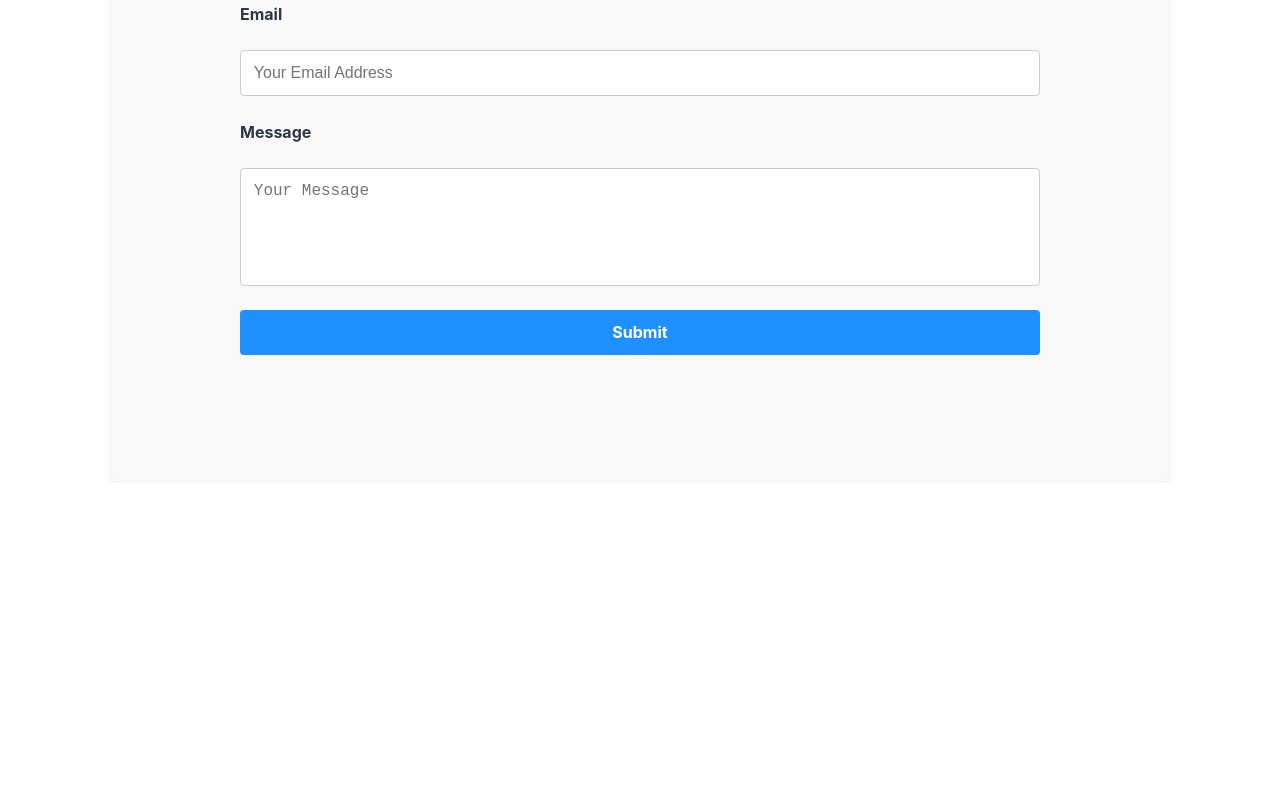
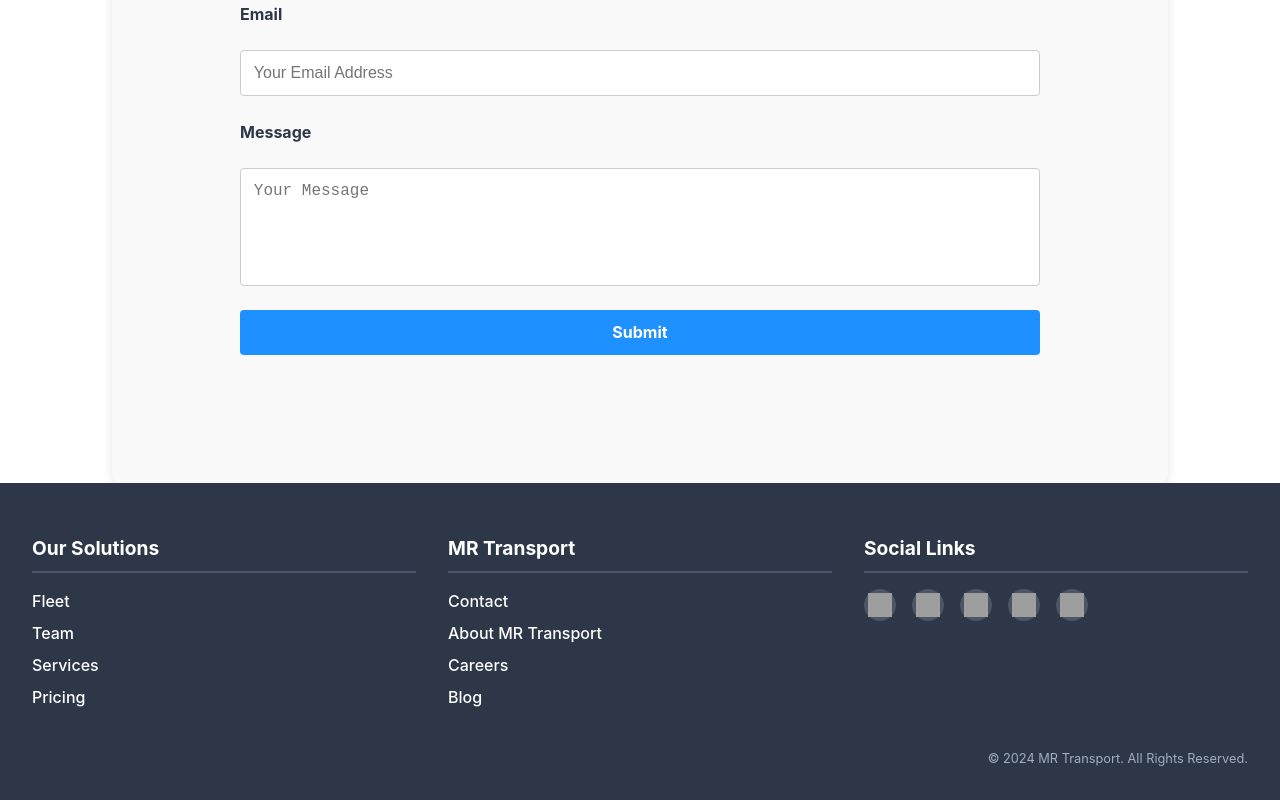
Before and after one commit to TimmosQuadros/MRTransport, a React (Vite) app: page /inquiry in a window 1280 px wide. Shown: the part 386-1186 px from the top of the page. Before the commit the page ends 869 px from the top, so only its background shows below. Built offline with nearby package versions, Linux system fonts and the light colour scheme; grey boxes are pictures that could not be loaded.

Commit message:
Added footer!

```diff
--- a/src/App.css
+++ b/src/App.css
@@ -289,3 +289,87 @@ body, html, #root {
 .submit-button:hover {
   background-color: #4682b4;
 }
+
+/* Footer */
+.footer {
+  background-color: #2d3748; /* Dark background */
+  color: #ffffff;
+  padding: 2rem;
+  margin-top: auto;
+  position: relative;
+}
+
+.footer__container {
+  display: flex;
+  justify-content: space-between;
+  align-items: flex-start;
+  gap: 2rem;
+  max-width: 1280px;
+  margin: 0 auto;
+}
+
+.footer__column {
+  flex: 1;
+}
+
+.footer__title {
+  font-size: 1.2rem;
+  font-weight: bold;
+  margin-bottom: 1rem;
+  border-bottom: 2px solid #4a5568; /* Underline */
+  padding-bottom: 0.5rem;
+}
+
+.footer__list {
+  list-style: none;
+  padding: 0;
+  margin: 0;
+}
+
+.footer__link {
+  text-decoration: none;
+  color: #ffffff;
+  font-size: 1rem;
+  display: block;
+  margin-bottom: 0.5rem;
+  transition: color 0.3s ease;
+}
+
+.footer__link:hover {
+  color: #61dafb;
+}
+
+/* Social Links */
+.footer__social {
+  display: flex;
+  gap: 1rem;
+}
+
+.footer__social-link {
+  display: inline-block;
+  width: 2rem;
+  height: 2rem;
+  background-color: #4a5568;
+  border-radius: 50%;
+  display: flex;
+  align-items: center;
+  justify-content: center;
+  transition: transform 0.3s ease;
+}
+
+.footer__social-link:hover {
+  transform: scale(1.1);
+}
+
+.footer__social-icon {
+  width: 1.5rem;
+  height: 1.5rem;
+}
+
+/* Copyright */
+.footer__copyright {
+  text-align: right;
+  font-size: 0.8rem;
+  color: #a0aec0;
+  margin-top: 2rem;
+}
--- a/src/App.tsx
+++ b/src/App.tsx
@@ -8,6 +8,7 @@ import Baeredygtighed from './pages/Baeredygtighed';
 import Karriere from './pages/Karriere';
 import Inquiry from './pages/Inquiry'; // Import the new inquiry page
 import './App.css';
+import Footer from "./components/Footer.tsx";
 
 const App: React.FC = () => {
     return (
@@ -24,6 +25,7 @@ const App: React.FC = () => {
                 <Route path="/karriere" element={<Karriere />} />
                 <Route path="/inquiry" element={<Inquiry />} />
             </Routes>
+            <Footer />
         </Router>
     );
 };
--- /dev/null
+++ b/src/components/Footer.tsx
@@ -0,0 +1,70 @@
+import React from 'react';
+import { Link } from 'react-router-dom';
+
+const Footer: React.FC = () => {
+    return (
+        <footer className="footer">
+            <div className="footer__container">
+                {/* Column 1: Our Solutions */}
+                <div className="footer__column">
+                    <h3 className="footer__title">Our Solutions</h3>
+                    <ul className="footer__list">
+                        <li><Link to="/fleet" className="footer__link">Fleet</Link></li>
+                        <li><Link to="/team" className="footer__link">Team</Link></li>
+                        <li><Link to="/services" className="footer__link">Services</Link></li>
+                        <li><Link to="/pricing" className="footer__link">Pricing</Link></li>
+                    </ul>
+                </div>
+
+                {/* Column 2: MR Transport */}
+                <div className="footer__column">
+                    <h3 className="footer__title">MR Transport</h3>
+                    <ul className="footer__list">
+                        <li><Link to="/contact" className="footer__link">Contact</Link></li>
+                        <li><Link to="/about" className="footer__link">About MR Transport</Link></li>
+                        <li><Link to="/careers" className="footer__link">Careers</Link></li>
+                        <li><Link to="/blog" className="footer__link">Blog</Link></li>
+                    </ul>
+                </div>
+
+                {/* Column 3: Social Links */}
+                <div className="footer__column">
+                    <h3 className="footer__title">Social Links</h3>
+                    <ul className="footer__list footer__social">
+                        <li>
+                            <a href="https://facebook.com" target="_blank" rel="noopener noreferrer" className="footer__social-link">
+                                <img src="/icons/facebook.svg" alt="Facebook" className="footer__social-icon" />
+                            </a>
+                        </li>
+                        <li>
+                            <a href="https://linkedin.com" target="_blank" rel="noopener noreferrer" className="footer__social-link">
+                                <img src="/icons/linkedin.svg" alt="LinkedIn" className="footer__social-icon" />
+                            </a>
+                        </li>
+                        <li>
+                            <a href="https://instagram.com" target="_blank" rel="noopener noreferrer" className="footer__social-link">
+                                <img src="/icons/instagram.svg" alt="Instagram" className="footer__social-icon" />
+                            </a>
+                        </li>
+                        <li>
+                            <a href="https://youtube.com" target="_blank" rel="noopener noreferrer" className="footer__social-link">
+                                <img src="/icons/youtube.svg" alt="YouTube" className="footer__social-icon" />
+                            </a>
+                        </li>
+                        <li>
+                            <a href="https://twitter.com" target="_blank" rel="noopener noreferrer" className="footer__social-link">
+                                <img src="/icons/twitter.svg" alt="Twitter" className="footer__social-icon" />
+                            </a>
+                        </li>
+                    </ul>
+                </div>
+            </div>
+            {/* Copyright */}
+            <div className="footer__copyright">
+                © {new Date().getFullYear()} MR Transport. All Rights Reserved.
+            </div>
+        </footer>
+    );
+};
+
+export default Footer;
--- a/src/components/Header.tsx
+++ b/src/components/Header.tsx
@@ -20,7 +20,7 @@ const Header: React.FC = () => {
 
                 {/* Navigation Menu */}
                 <nav className="menu">
-                <Link to="/hvorfor-dsv">Hvorfor DSV</Link>
+                <Link to="/hvorfor-dsv">Hvorfor MR Transport</Link>
                     <Link to="/losninger">Vores Løsninger</Link>
                     <Link to="/baeredygtighed">Bæredygtighed</Link>
                     <Link to="/karriere">Karriere</Link>
```
